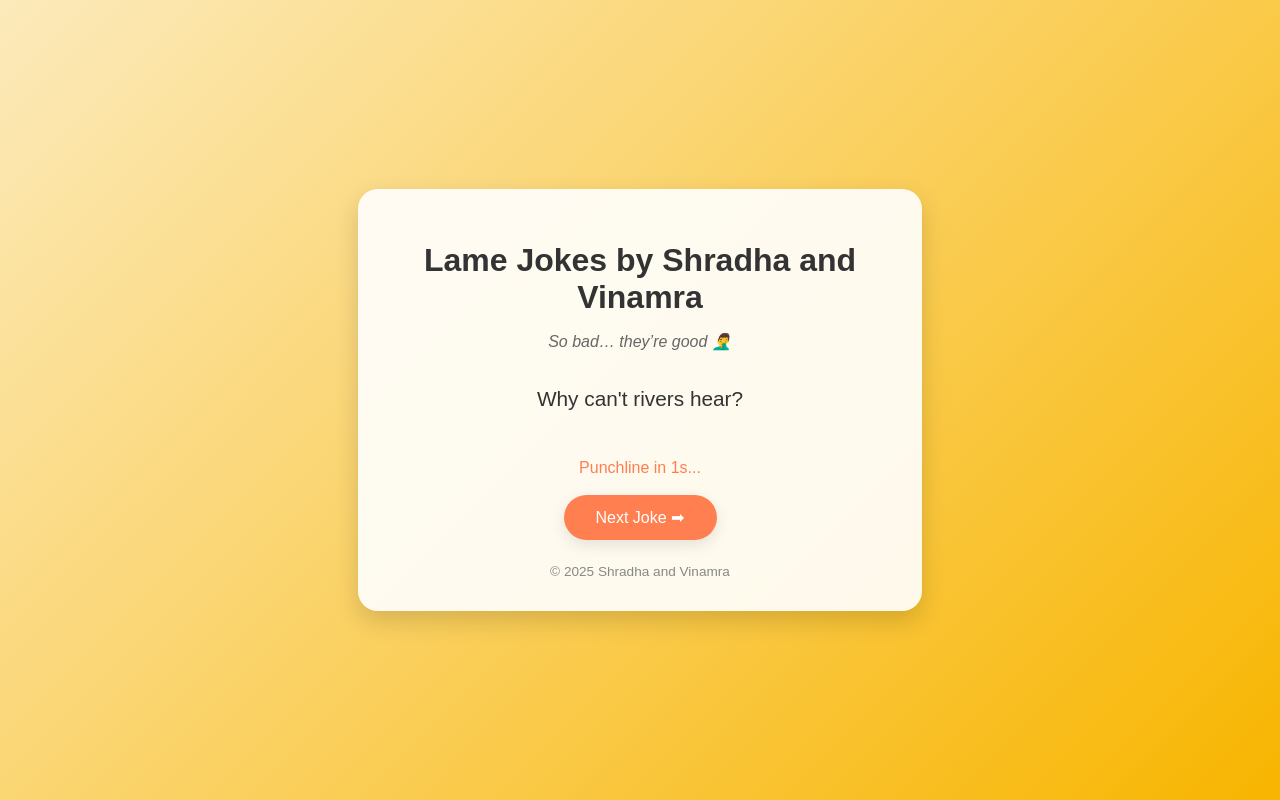
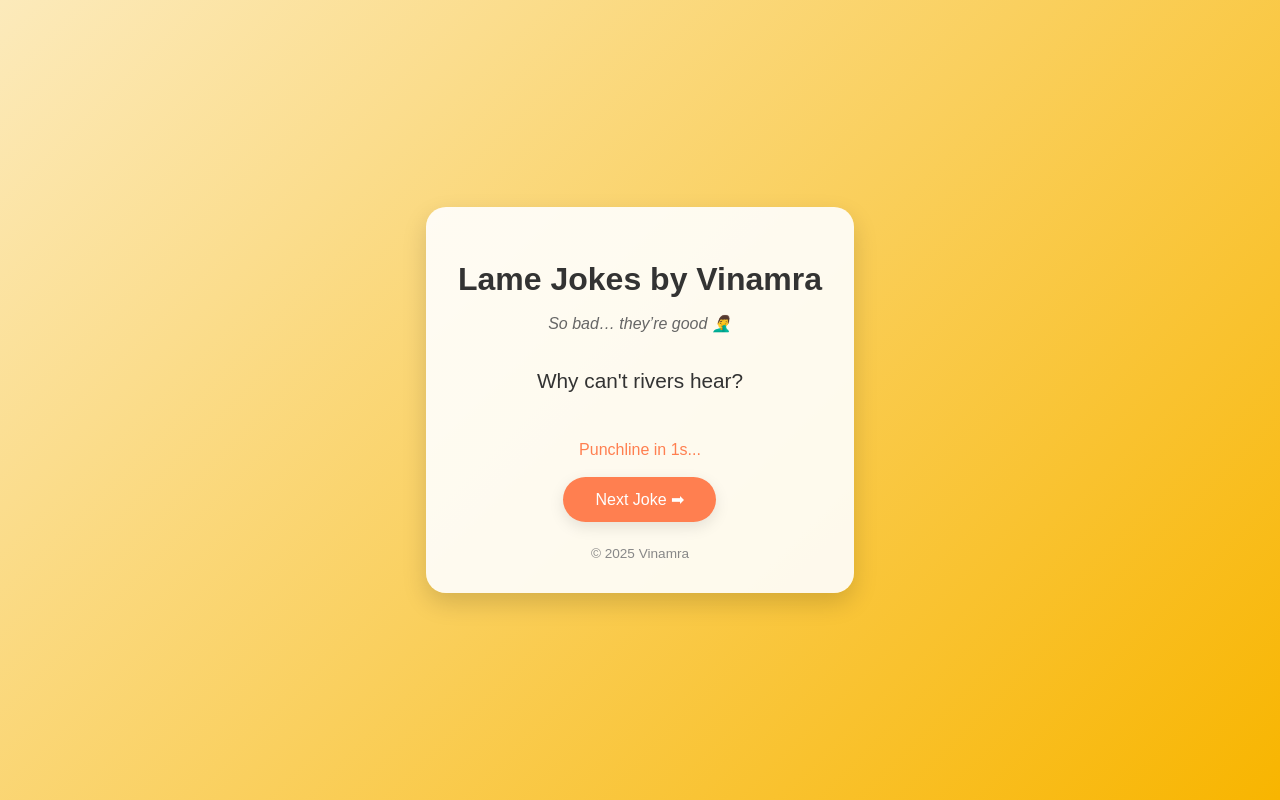
Before and after one commit to vinamrak/lamejokes, a plain HTML site: page index.html in a window 1280 px wide. Drawn offline with Linux system fonts and the light colour scheme.

Commit message:
removed one business partner

```diff
--- a/index.html
+++ b/index.html
@@ -3,7 +3,7 @@
 <head>
 <meta charset="UTF-8">
 <meta name="viewport" content="width=device-width, initial-scale=1.0">
-<title>Lame Jokes by Shradha and Vinamra</title>
+<title>Lame Jokes by Vinamra</title>
 <style>
     body {
         font-family: 'Poppins', sans-serif;
@@ -70,12 +70,12 @@
 <body>
 
 <div class="container">
-    <h1>Lame Jokes by Shradha and Vinamra</h1>
+    <h1>Lame Jokes by Vinamra</h1>
     <p class="tagline">So bad… they’re good 🤦‍♂️</p>
     <div class="joke" id="joke-display"></div>
     <div class="countdown" id="countdown"></div>
     <button onclick="nextJoke()">Next Joke ➡</button>
-    <footer>© 2025 Shradha and Vinamra</footer>
+    <footer>© 2025 Vinamra</footer>
 </div>
 
 <script>
```
